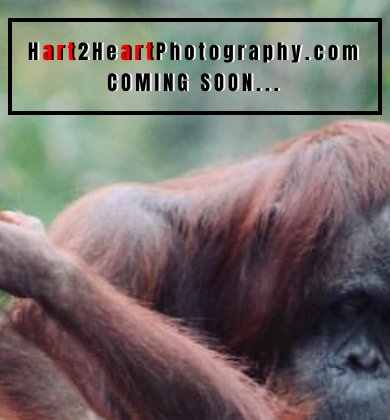
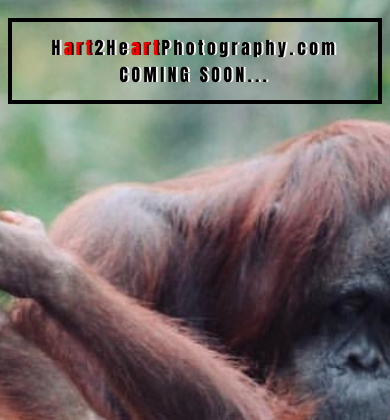
Before and after one commit to JamesJohnson11/Hart2HeartPhotography, a Django app: page / in a window 390 px wide. Shown: the top 420 px of the page. Run offline with Django 3.2, Linux system fonts and the light colour scheme.

Commit message:
Adjusted responsive design for mobile devices

```diff
--- a/landing/static/style.css
+++ b/landing/static/style.css
@@ -52,7 +52,7 @@ span {
     }
 
     h1 {
-        font-size: 1.09rem;
+        font-size: 1rem;
     }
 
     div.title {
@@ -83,7 +83,7 @@ span {
     }
 
     h1 {
-        font-size: 1.28rem;
+        font-size: 1.1rem;
     }
 
     div.title {
@@ -114,7 +114,7 @@ span {
     }
 
     h1 {
-        font-size: 1.45rem;
+        font-size: 1.2rem;
     }
 
     div.title {
```
